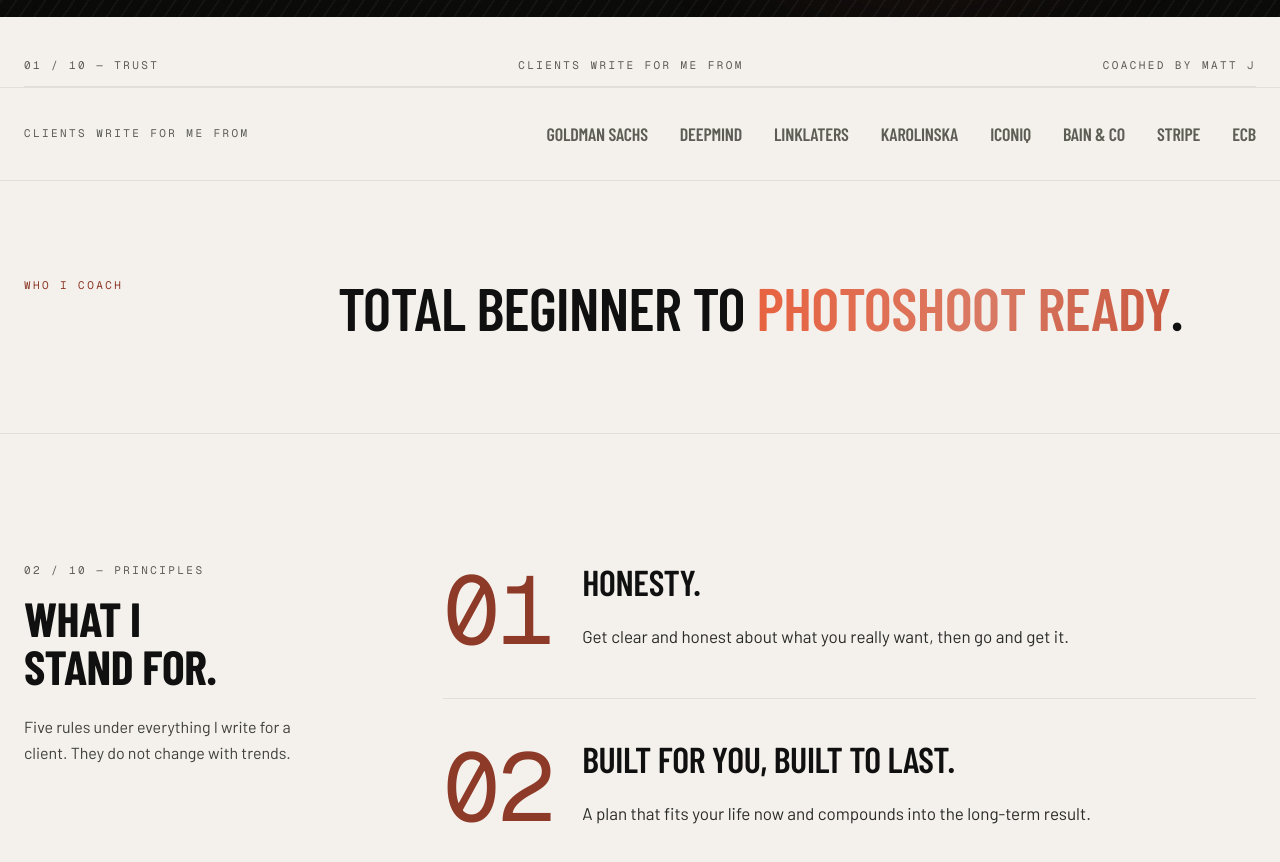
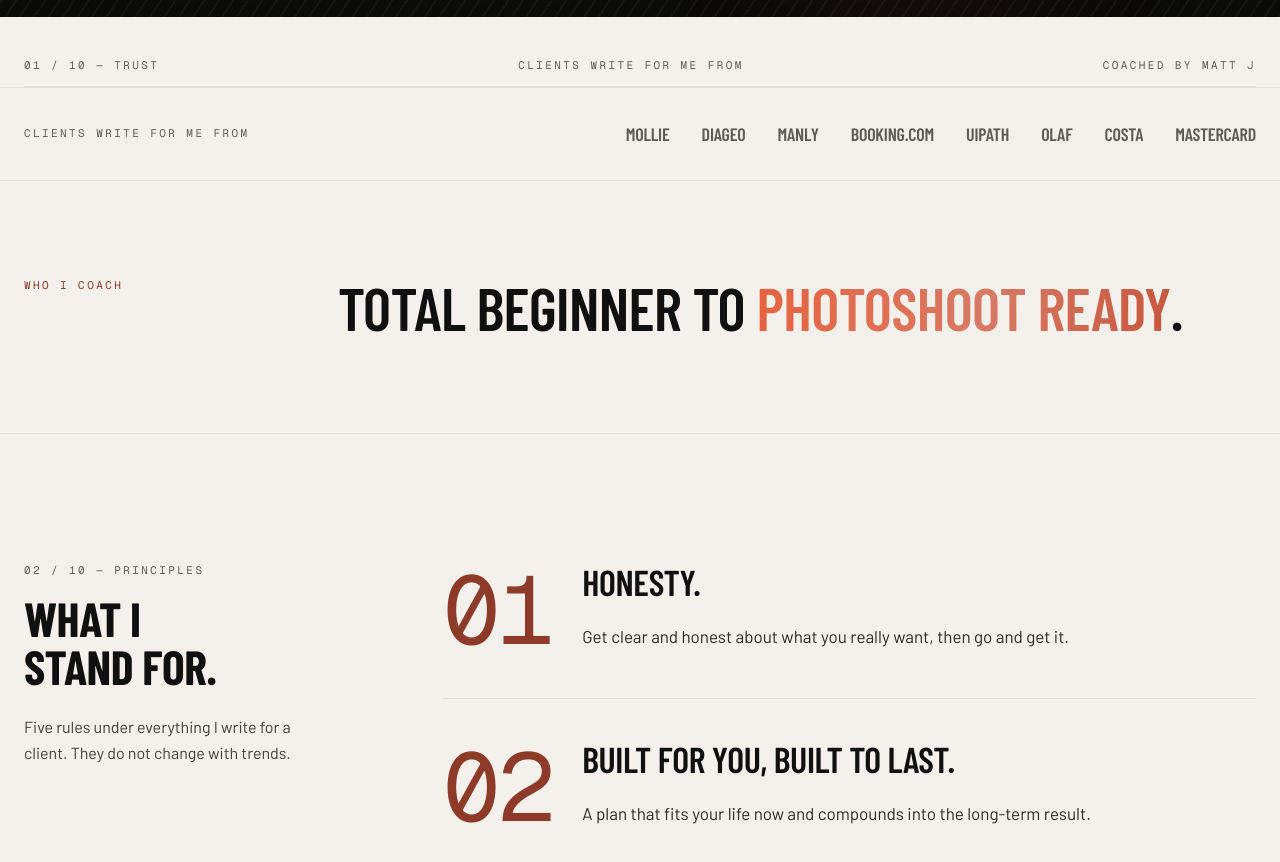
Before and after one commit to coachedbymattj/Matt-Coaching-Website-V2, a Next.js app: page / in a window 1280 px wide. Shown: the part 860-1722 px from the top of the page. Built offline with nearby package versions, Linux system fonts and the light colour scheme; no server answers.

Commit message:
copy(logo-bar): swap brands list to real client roster
Replaces the previous placeholder brands with the actual clients I've
worked with: Mollie, Diageo, Manly, Booking.com, UiPath, Olaf, Costa,
Mastercard.

Co-Authored-By: Claude Opus 4.7 (1M context) <noreply@anthropic.com>

```diff
--- a/app/components/LogoBar.tsx
+++ b/app/components/LogoBar.tsx
@@ -1,13 +1,13 @@
 export function LogoBar() {
   const names = [
-    "Goldman Sachs",
-    "DeepMind",
-    "Linklaters",
-    "Karolinska",
-    "ICONIQ",
-    "Bain & Co",
-    "Stripe",
-    "ECB",
+    "Mollie",
+    "Diageo",
+    "Manly",
+    "Booking.com",
+    "UiPath",
+    "Olaf",
+    "Costa",
+    "Mastercard",
   ];
   return (
     <section className="border-y hairline bg-canvas">
```
